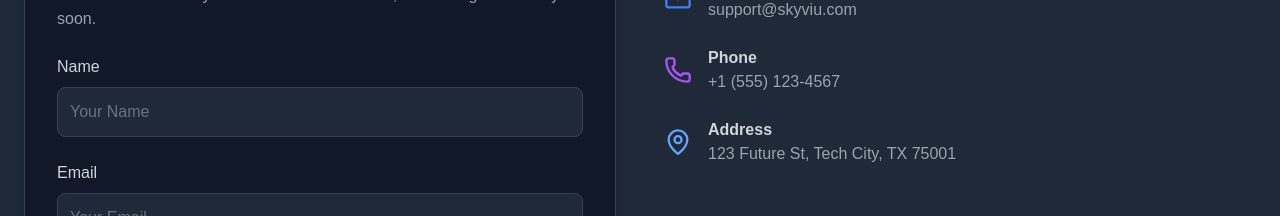
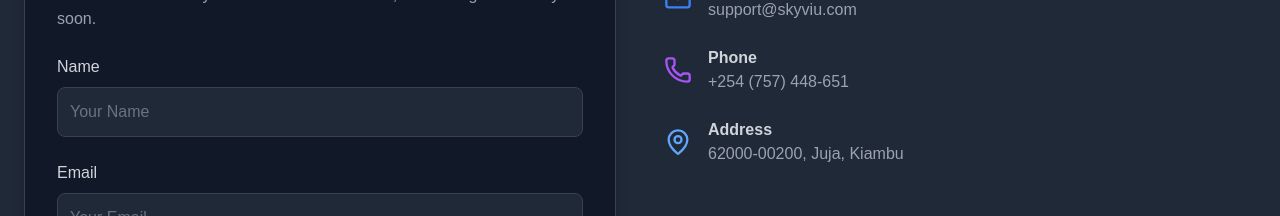
Before and after one commit to UsalamaGuard/UsalamaGuardFrontend, a Next.js app: page /contact in a window 1280 px wide. Shown: the part 466-682 px from the top of the page. Built offline with nearby package versions, Linux system fonts and the light colour scheme.

Commit message:
added the contact us page

```diff
--- a/src/app/contact/page.js
+++ b/src/app/contact/page.js
@@ -102,14 +102,14 @@ export default function ContactPage() {
                 <Phone size={28} className="text-purple-500" />
                 <div>
                   <p className="text-gray-300 font-semibold">Phone</p>
-                  <p className="text-gray-400">+1 (555) 123-4567</p>
+                  <p className="text-gray-400">+254 (757) 448-651</p>
                 </div>
               </div>
               <div className="flex items-center space-x-4">
                 <MapPin size={28} className="text-blue-400" />
                 <div>
                   <p className="text-gray-300 font-semibold">Address</p>
-                  <p className="text-gray-400">123 Future St, Tech City, TX 75001</p>
+                  <p className="text-gray-400">62000-00200, Juja, Kiambu</p>
                 </div>
               </div>
             </div>
```
